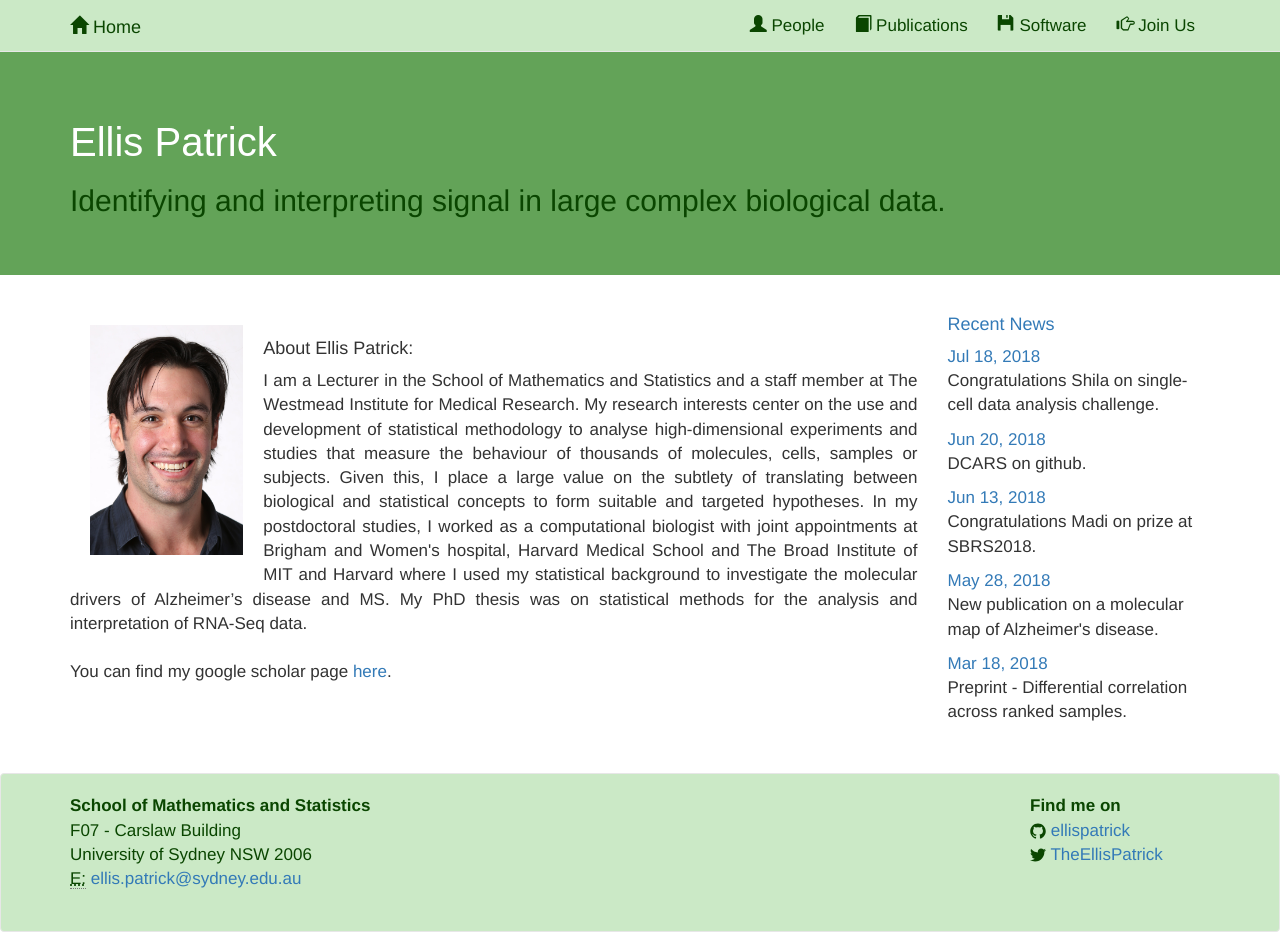
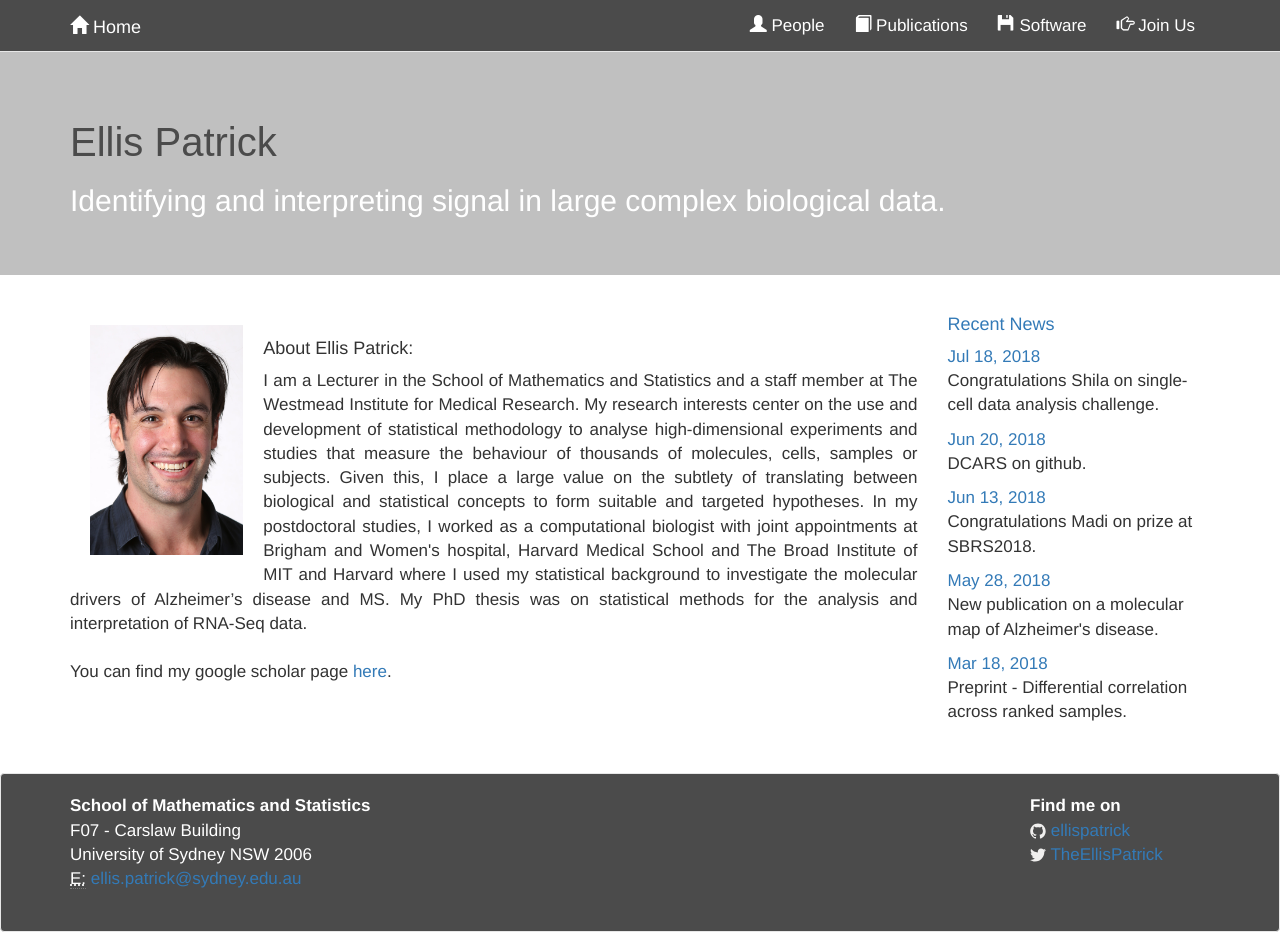
Before and after one commit to ellispatrick/ellispatrick.github.io, a Jekyll site: the page built from index.html, in a window 1280 px wide. Built offline with Jekyll 4.4.1, drawn with Linux system fonts in a browser that asks for light colours; nearby versions of some CDN libraries; a style sheet for code colours, icons or effects is not loaded.

Commit message:
New colours

```diff
--- a/_layouts/home.html
+++ b/_layouts/home.html
@@ -3,11 +3,8 @@
 ---
 <div class="jumbotron">
     <div class="container">
-        <h1>
-            Ellis Patrick
-
-        </h1>
-		<h2><font color=#0A4600>Identifying and interpreting signal in large complex biological data.</font></h2>
+        <h1> Ellis Patrick  </h1>
+		<h2><font color=#ffffff>Identifying and interpreting signal in large complex biological data.</font></h2>
      </div>
 </div>
 
--- a/css/main.css
+++ b/css/main.css
@@ -7,34 +7,40 @@
 .navbar {
     margin-bottom: 0;
 	/*background: rgba(135, 206, 250, 0.3);*/
-	background: rgba(151, 211, 141, .5);
-
-	color: #0A4600;
+	/*background: rgba(151, 211, 141, .5);*/
+	background: rgba(75, 75, 75, 1);
+	color: rgba(300, 300, 300, 1);
+	/*color: #0A4600;*/
 }
 
 
 .navbar-default .navbar-brand {
-    color: #0A4600;
+    /*color: #0A4600;*/
+	color: rgba(300, 300, 300, 1);
 }
 
 
 .nav.navbar-nav.pull-right li a {
-    color: #0A4600;
+   /*color: #0A4600;*/
+   color: rgba(300, 300, 300, 1);
 }
 
 .nav.navbar-nav.pull-right li a:hover {
-    color: #555;
+    /*color: #555;*/
+	color: rgba(50, 50, 50, 1);
 }
 
 .jumbotron {
-   /*background: #000 url('../images/IFN_1.png');*/
+
    width: 100%;
    height: 100%;
    background-size: cover;
    /*background: #c9c9c9;  */
    /*background: rgba(135, 206, 250, 1); */
-   background: rgba(60, 141, 47, .8);
-   color: #444
+   /*background: rgba(60, 141, 47, .8);*/
+   background: rgba(192, 192, 192, 1);
+   /*color: #444*/
+   color: rgba(300, 300, 300, 1);
 }
 
 .home p {
@@ -44,7 +50,8 @@
 
 .jumbotron h1 {
   /*background-image: url("02.jpg");*/
-  color: #ffffff;
+  color: rgba(75, 75, 75, 1);
+
   font-size: 40px;
   font-family: 'Shift', sans-serif;
   /*font-weight: bold;*/
@@ -78,12 +85,14 @@
 footer .social-media-list {
     list-style: none;
     margin-left: 0;
-	color: #444
+	/*color: #444*/
+	color: rgba(150, 150, 150, 1);
 }
 
 footer .social-media-list li {
     display: inline-block;
-	color: #444
+	/*color: #444*/
+	color: rgba(150, 150, 150, 1);
 }
 
 
```
Also changed, not shown: AFremover.html (added, +39 -0 lines), _includes/icon-github - Copy.svg (added), _includes/icon-github.svg, _includes/icon-twitter - Copy.svg (added), _includes/icon-twitter.svg, 1 other file.
